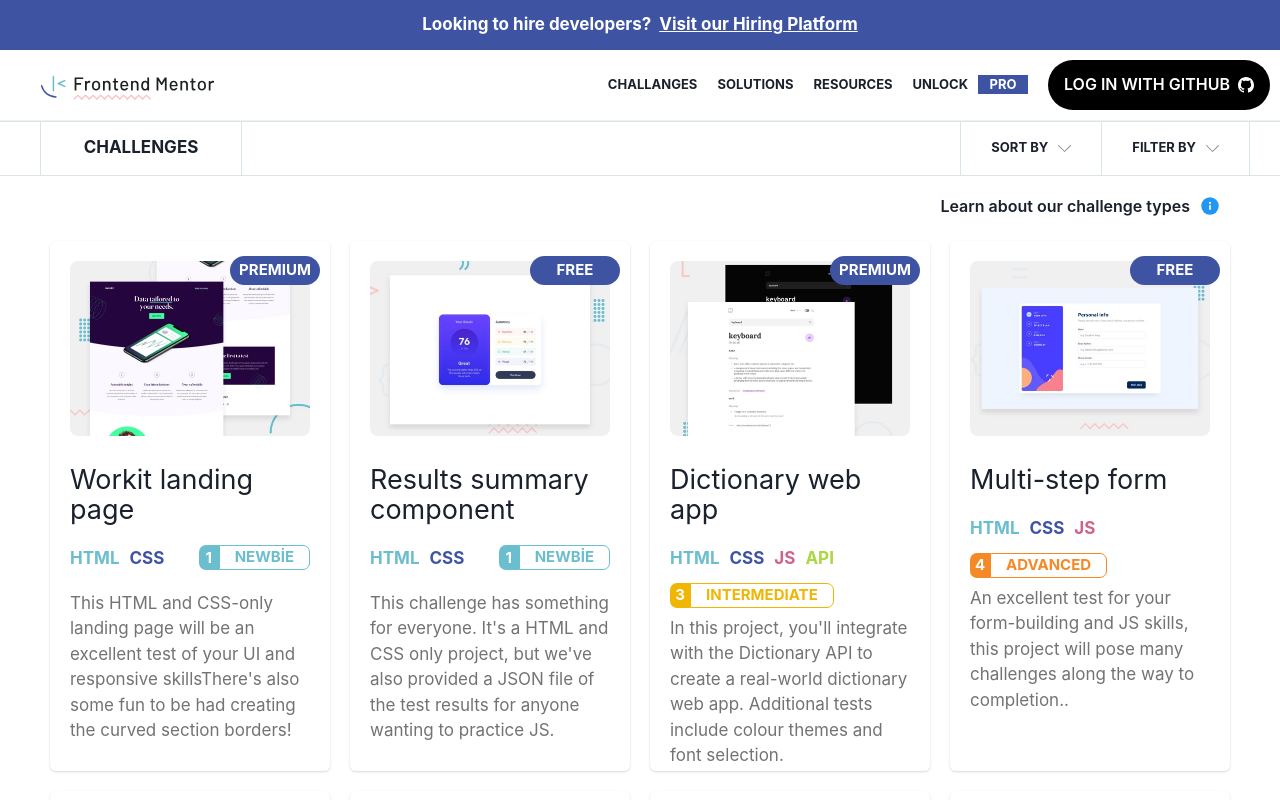
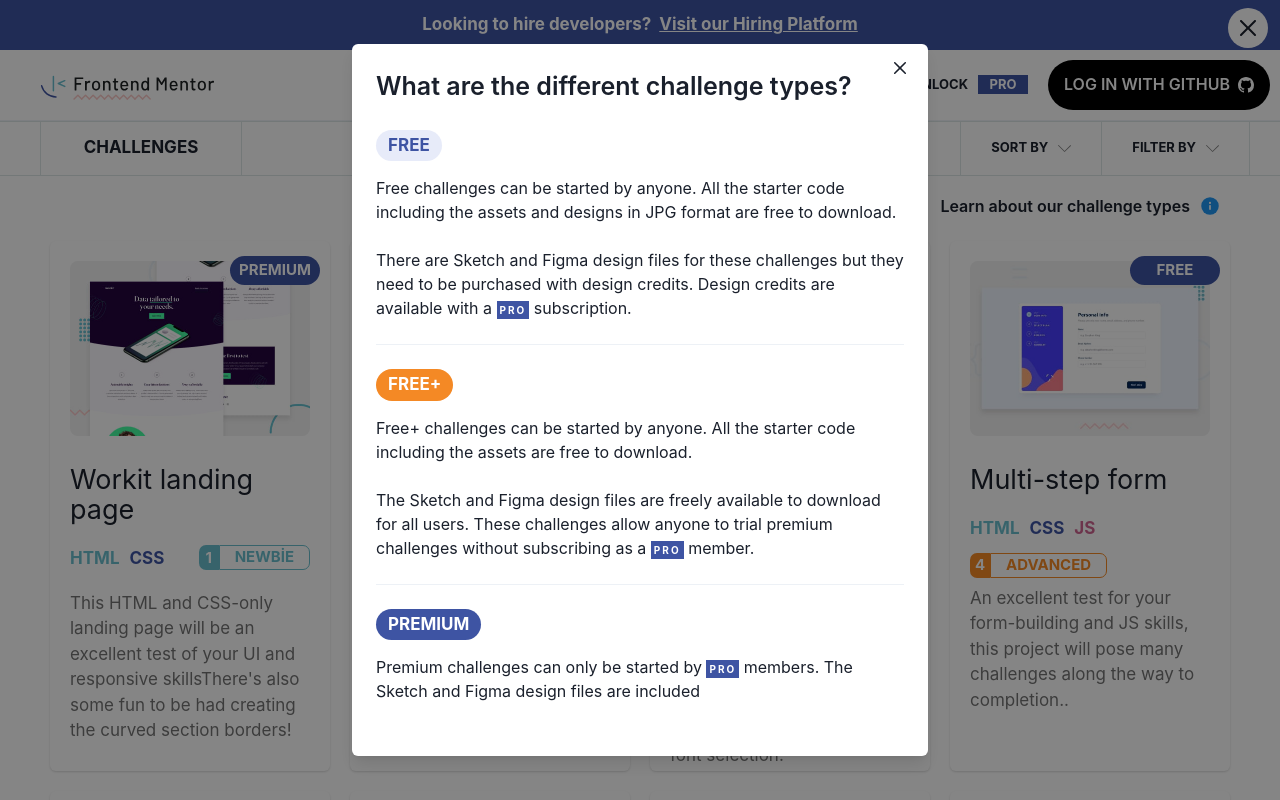
Before and after one commit to h-bura/frontend-mentor, a React (Create React App) app: page /challanges in a window 1280 px wide. Both pictures are taken after a click on the button "Learn about our challenge types". Shown: the top 800 px of the page. Built offline with nearby package versions, Linux system fonts and the light colour scheme.

Commit message:
add LearnAbout component

```diff
--- a/src/Pages/Challanges/FilterSection.tsx
+++ b/src/Pages/Challanges/FilterSection.tsx
@@ -13,11 +13,13 @@ import {
   MenuList,
   Spacer,
   Text,
+  useOutsideClick,
 } from "@chakra-ui/react";
-import { useState } from "react";
+import { useState, useRef } from "react";
 import { SlArrowDown, SlArrowUp } from "react-icons/sl";
 import { FcInfo } from "react-icons/fc";
 import { Difficulty, Filters } from "./Utils";
+import LearnAbout from "./LearnAbout";
 
 const PRICE_TYPES = ["FREE", "FREE+", "PREMIUM"];
 export const DIFFICULTY_TYPES = [
@@ -39,6 +41,9 @@ function FilterSection({
   setSortFilters,
   sortFilters,
 }: FilterSectionProps) {
+  const [buttonClickSort, setButtonClickSort] = useState(true);
+  const [buttonClickFilter, setButtonClickFilter] = useState(true);
+
   const priceHandler = (item: string) => {
     if (sortFilters.type.includes(item)) {
       let filterType = [...sortFilters.type];
@@ -90,8 +95,6 @@ function FilterSection({
       });
     }
   };
-  const [buttonClickSort, setButtonClickSort] = useState(true);
-  const [buttonClickFilter, setButtonClickFilter] = useState(true);
 
   return (
     <>
@@ -230,10 +233,9 @@ function FilterSection({
                             h="45px"
                             size="lg"
                             p="11px"
-                            value={item}
                             onChange={() => priceHandler(item)}
                             borderColor="rgb(62, 84, 163)"
-                            id="checkId"
+                            isChecked={sortFilters.type.includes(item)}
                           >
                             <Text
                               fontFamily="Barlow, sans-serif"
@@ -265,9 +267,9 @@ function FilterSection({
                           <Checkbox
                             size="lg"
                             p="11px"
-                            value={item}
                             onChange={() => difficultyHandler(item)}
                             borderColor="rgb(62, 84, 163)"
+                            isChecked={sortFilters.difficulty.includes(item)}
                           >
                             <Text
                               fontFamily="Barlow, sans-serif"
@@ -299,9 +301,9 @@ function FilterSection({
                           <Checkbox
                             size="lg"
                             p="11px"
-                            value={item}
                             onChange={() => languageHandler(item)}
                             borderColor="rgb(62, 84, 163)"
+                            isChecked={sortFilters.languages.includes(item)}
                           >
                             <Text
                               fontFamily="Barlow, sans-serif"
@@ -383,8 +385,9 @@ function FilterSection({
           </Text>
         ))}
         <Spacer />
+        <LearnAbout />
 
-        <Text
+        {/* <Text
           display="inline-flex"
           justifyContent="end"
           fontWeight="600"
@@ -396,7 +399,7 @@ function FilterSection({
           <Text ml="10px">
             <FcInfo size="20px" />
           </Text>
-        </Text>
+        </Text>*/}
       </Box>
     </>
   );
--- /dev/null
+++ b/src/Pages/Challanges/LearnAbout.tsx
@@ -0,0 +1,173 @@
+import {
+  Divider,
+  Modal,
+  ModalBody,
+  ModalCloseButton,
+  ModalContent,
+  ModalHeader,
+  ModalOverlay,
+  Text,
+  useDisclosure,
+} from "@chakra-ui/react";
+import React from "react";
+import { FcInfo } from "react-icons/fc";
+
+function LearnAbout() {
+  const { isOpen, onOpen, onClose } = useDisclosure();
+  return (
+    <>
+      <Text
+        display="inline-flex"
+        justifyContent="end"
+        fontWeight="600"
+        alignItems="center"
+        as="button"
+        _hover={{ color: "grey" }}
+        onClick={onOpen}
+      >
+        Learn about our challenge types
+        <Text ml="10px">
+          <FcInfo size="20px" />
+        </Text>
+      </Text>
+
+      <Modal
+        size="xl"
+        isCentered
+        isOpen={isOpen}
+        onClose={onClose}
+        motionPreset="slideInBottom"
+      >
+        <ModalOverlay />
+        <ModalCloseButton
+          size="lg"
+          style={{
+            backgroundColor: "white",
+            fontSize: "100%",
+            borderRadius: "50%",
+          }}
+        />
+        <ModalContent pt="8px" pb="45px">
+          <ModalHeader fontSize="25px">
+            What are the different challenge types?
+          </ModalHeader>
+          <ModalCloseButton />
+          <ModalBody>
+            <Text>
+              <Text
+                display="inline-flex"
+                bgColor="rgb(231, 235, 249)"
+                color="rgb(62, 84, 163)"
+                fontWeight="bold"
+                borderRightRadius="full"
+                borderLeftRadius="full"
+                p="3px 12px"
+                justifyContent="center"
+                mb="15px"
+                fontSize="17px"
+              >
+                FREE
+              </Text>
+              <br />
+              Free challenges can be started by anyone. All the starter code
+              including the assets and designs in JPG format are free to
+              download. <br />
+              <br />
+              There are Sketch and Figma design files for these challenges but
+              they need to be purchased with design credits. Design credits are
+              available with a{" "}
+              <span
+                style={{
+                  backgroundColor: "rgb(62, 84, 163)",
+                  color: "white",
+                  padding: "3px",
+                  fontSize: "10px",
+                  fontWeight: "bold",
+                  letterSpacing: "2px",
+                }}
+              >
+                PRO
+              </span>{" "}
+              subscription.
+            </Text>
+            <br />
+            <Divider />
+
+            <br />
+            <Text>
+              <Text
+                display="inline-flex"
+                bgColor="rgb(244, 137, 37)"
+                color="rgb(255, 255, 255)"
+                fontWeight="bold"
+                borderRightRadius="full"
+                borderLeftRadius="full"
+                p="3px 12px"
+                justifyContent="center"
+                mb="15px"
+                fontSize="17px"
+              >
+                FREE+
+              </Text>
+              <br />
+              Free+ challenges can be started by anyone. All the starter code
+              including the assets are free to download. <br /> <br /> The
+              Sketch and Figma design files are freely available to download for
+              all users. These challenges allow anyone to trial premium
+              challenges without subscribing as a{" "}
+              <span
+                style={{
+                  backgroundColor: "rgb(62, 84, 163)",
+                  color: "white",
+                  padding: "3px",
+                  fontSize: "10px",
+                  fontWeight: "bold",
+                  letterSpacing: "2px",
+                }}
+              >
+                PRO
+              </span>{" "}
+              member.
+            </Text>
+            <br />
+            <Divider />
+            <br />
+            <Text>
+              <Text
+                display="inline-flex"
+                bgColor="rgb(62, 84, 163)"
+                color="rgb(255, 255, 255)"
+                fontWeight="bold"
+                borderRightRadius="full"
+                borderLeftRadius="full"
+                justifyContent="center"
+                mb="15px"
+                fontSize="17px"
+                p="3px 12px"
+              >
+                PREMIUM
+              </Text>
+              <br />
+              Premium challenges can only be started by{" "}
+              <span
+                style={{
+                  backgroundColor: "rgb(62, 84, 163)",
+                  color: "white",
+                  padding: "3px",
+                  fontSize: "10px",
+                  fontWeight: "bold",
+                  letterSpacing: "2px",
+                }}
+              >
+                PRO
+              </span>{" "}
+              members. The Sketch and Figma design files are included
+            </Text>
+          </ModalBody>
+        </ModalContent>
+      </Modal>
+    </>
+  );
+}
+
+export default LearnAbout;
```
